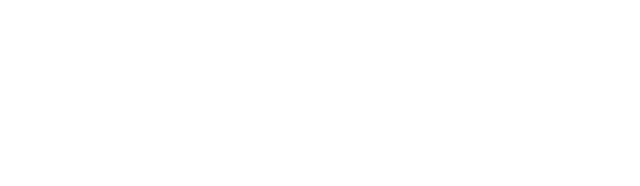
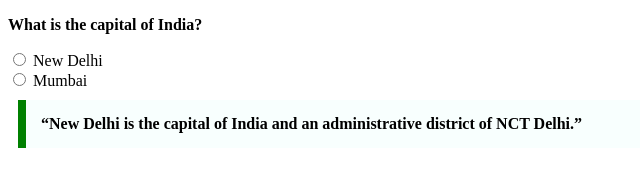
Before and after one commit to acciojob/trivia-F1nK21, a website: page main.html in a window 1280 px wide. Shown: the whole page, without its empty margins (0-640 px from the left). Drawn offline with Linux system fonts and the light colour scheme.

Commit message:
created a submission

```diff
--- a/main.html
+++ b/main.html
@@ -4,10 +4,35 @@
 
 <head>
 	<link rel="stylesheet" href="styles.css">
+	<style>
+    .styled-quote {
+      max-width: 600px;
+      margin: 10px;
+      padding: 15px;
+      border-left: 8px solid green;
+      background-color: #f8fffe;
+      font-weight: bold;
+    }
+  </style>
 </head>
 
 <body>
 	<!-- the entire body must be written by student -->
+	<form>
+    <p><strong>What is the capital of India?</strong></p>
+    <label>
+      <input type="radio" name="capital" value="newdelhi">
+      New Delhi
+    </label><br>
+    <label>
+      <input type="radio" name="capital" value="mumbai">
+      Mumbai
+    </label>
+  </form>
+
+  <blockquote class="styled-quote">
+    “New Delhi is the capital of India and an administrative district of NCT Delhi.”
+  </blockquote>
     <script type="text/javascript" src="./script.js">
 </script>
 
```
